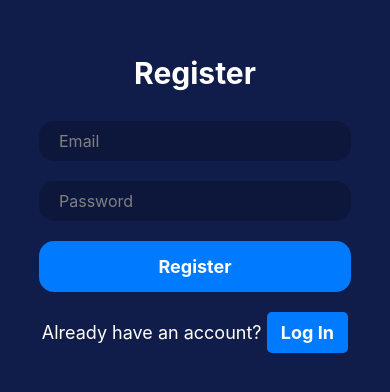
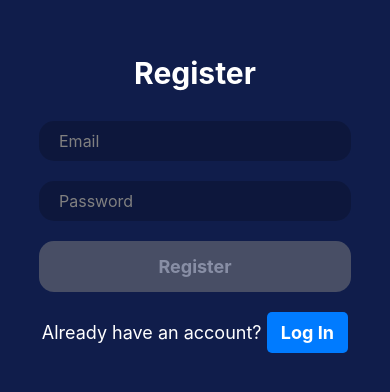
Before and after one commit to acajvan/b-tesla-app, a React Native app: screen /Register in a window 390 px wide. Shown: the part 218-610 px from the top of the page. Built offline with nearby package versions, Linux system fonts and the light colour scheme; what expo-localization would draw is missing.

Commit message:
conditional formatting for the "Register" button and validate the email

```diff
--- a/src/screens/Register.js
+++ b/src/screens/Register.js
@@ -35,6 +35,8 @@ const Register = () => {
 
     const navigateToLogin = () => {
         navigation.navigate('Login');
+        setEmail('');
+        setPassword('');
     }
 
     const onChangeEmail = (text) => {
@@ -68,12 +70,23 @@ const Register = () => {
                 navigation.navigate('Login');
             }, 3000)
             setError('');
+            setEmail('');
+            setPassword('');
             // Registration successful - navigate to login screen or show success message
         } catch (error) {
             console.error('Failed to register:', error);
             setError(error.message);
         }
     };
+
+    const isValidEmail = (email) => {
+        const emailRegex = /\S+@\S+\.\S+/;
+        return emailRegex.test(email);
+    }
+
+    const isFormValid = () => {
+        return email.length > 0 && password.length > 0 && isValidEmail(email);
+    }
 
 
 
@@ -90,7 +103,7 @@ const Register = () => {
                 <TextInput style={styles.input} placeholder="Password" placeholderTextColor={'gray'} value={password} onChangeText={setPassword} secureTextEntry />
             </View>
 
-                <TouchableOpacity style={styles.button} onPress={handleRegister}>
+                <TouchableOpacity style={[styles.button, !isFormValid() && styles.buttonDisabled]} onPress={handleRegister} disabled={!isFormValid()}>
                     <Text style={styles.buttonText}>Register</Text>
                 </TouchableOpacity>
                 {error ? <Text style={styles.errorText}>{error}</Text> : null}
@@ -192,6 +205,10 @@ const styles = StyleSheet.create({
         fontSize: 18,
         fontWeight: 'bold',
     },
+    buttonDisabled: {
+        backgroundColor: 'gray',
+        opacity: 0.5,
+    }
 });
 
 export default Register;
```
